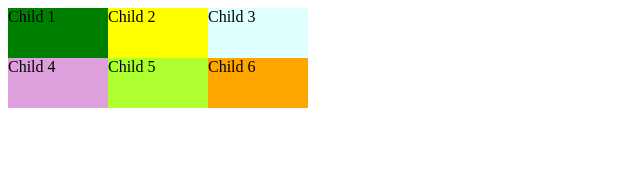
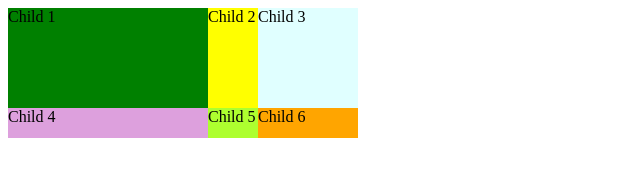
Before and after one commit to kambell96/asutienda-grid-layout, a plain HTML site: page index.html in a window 1280 px wide. Shown: the whole page, without its empty margins (0-640 px from the left). Drawn offline with Linux system fonts and the light colour scheme.

Commit message:
Using columns and rows with different sizes

```diff
--- a/index.html
+++ b/index.html
@@ -9,8 +9,8 @@
 	<style>
 		.wrapper {
 			display: grid;
-			grid-template-columns: 100px 100px 100px;
-			grid-template-rows: 50px 50px;
+			grid-template-columns: 200px 50px 100px;
+			grid-template-rows: 100px 30px;
 		}
 
 		.green {
```
